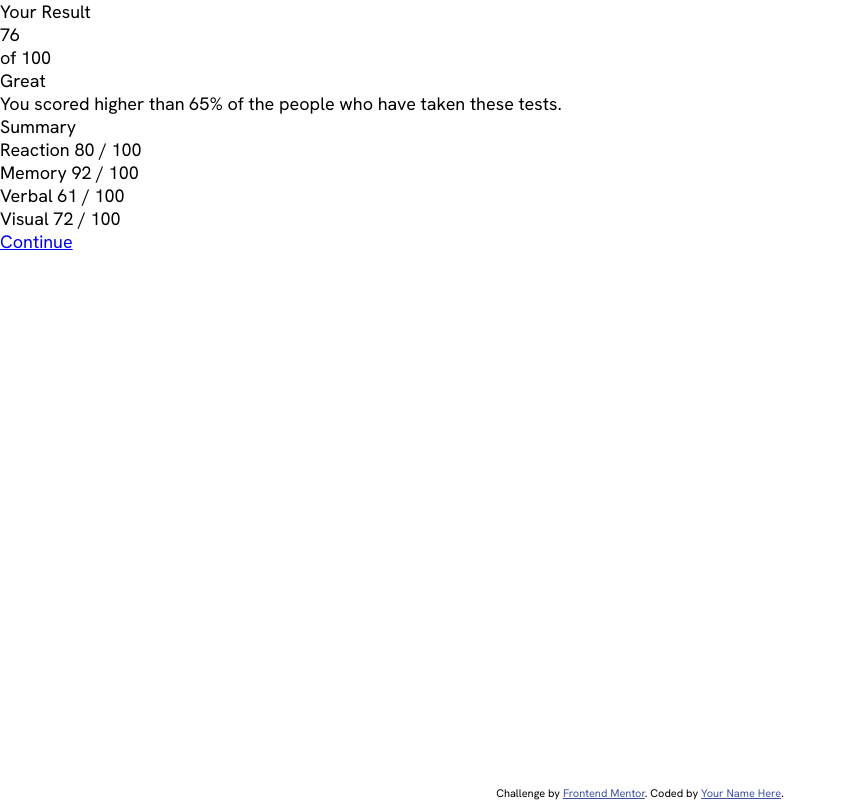
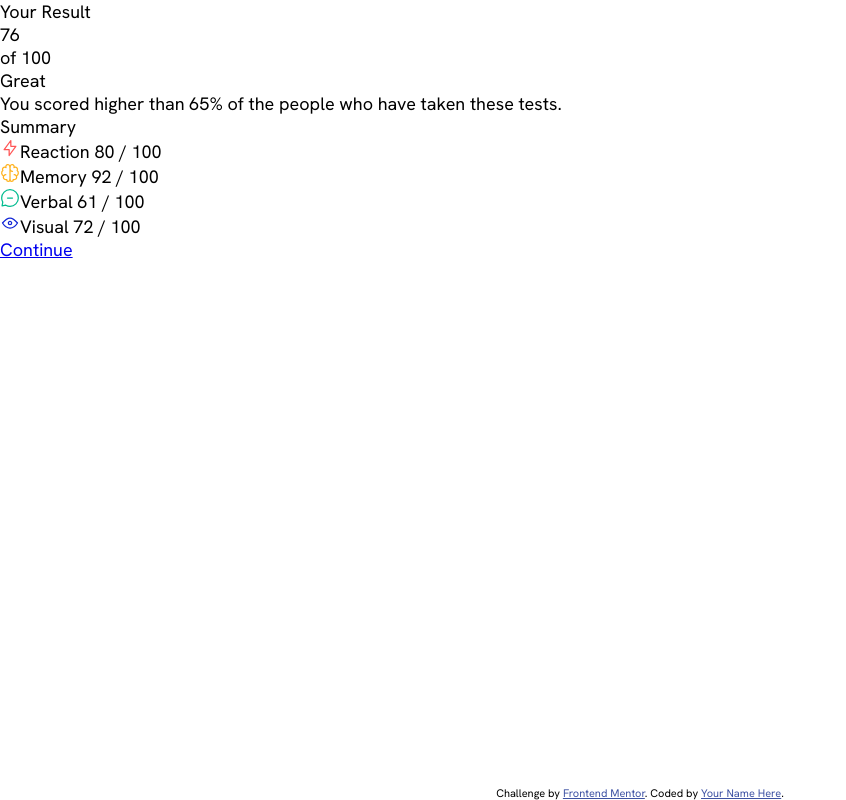
Before and after one commit to md-abid-hussain/results-summary-component, a plain HTML site: page index.html in a window 1280 px wide. Shown: the whole page, without its empty margins (0-846 px from the left). Drawn offline with Linux system fonts and the light colour scheme.

Commit message:
addded image

```diff
--- a/index.html
+++ b/index.html
@@ -25,10 +25,15 @@
     <section class="right-section">
       <h2 class="summary">Summary</h2>
       <ul class="">
-        <li><span>Reaction</span> <span>80 / 100</span></li>
-        <li><span>Memory</span> <span>92 / 100</span></li>
-        <li><span>Verbal</span> <span>61 / 100</span></li>
-        <li><span>Visual</span> <span>72 / 100</span></li>
+
+        <li><span class="attribute"><img src="./assets/images/icon-reaction.svg" alt="reaction icon">Reaction</span> <span class="value">80 / 100</span></li>
+
+        <li><span class="attribute"><img src="./assets/images/icon-memory.svg" alt="memory icon">Memory</span> <span class="value">92 / 100</span></li>
+
+        <li><span class="attribute"><img src="./assets/images/icon-verbal.svg" alt="verbal icon">Verbal</span> <span class="value">61 / 100</span></li>
+
+        <li><span class="attribute"><img src="./assets/images/icon-visual.svg" alt="visual icon">Visual</span> <span class="value">72 / 100</span></li>
+
       </ul>
       <a href="#">Continue</a>
     </section>
```
